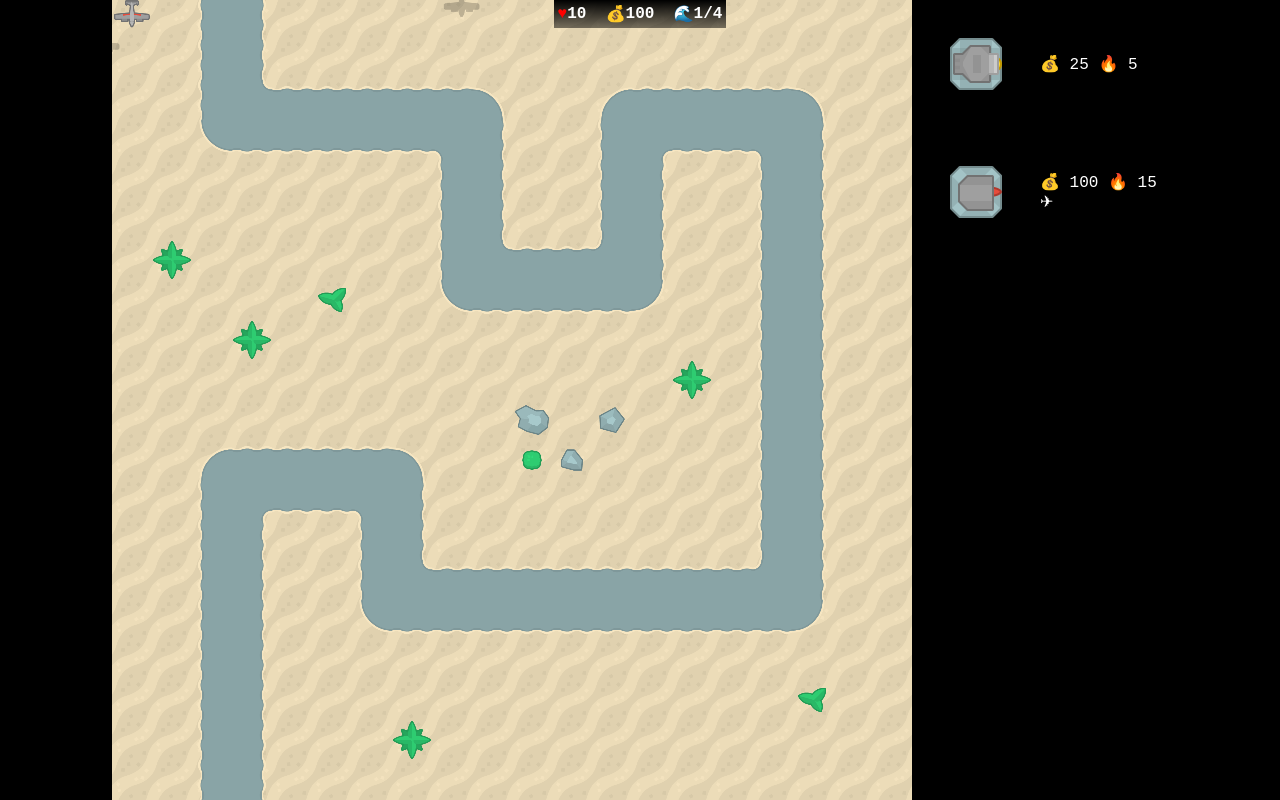
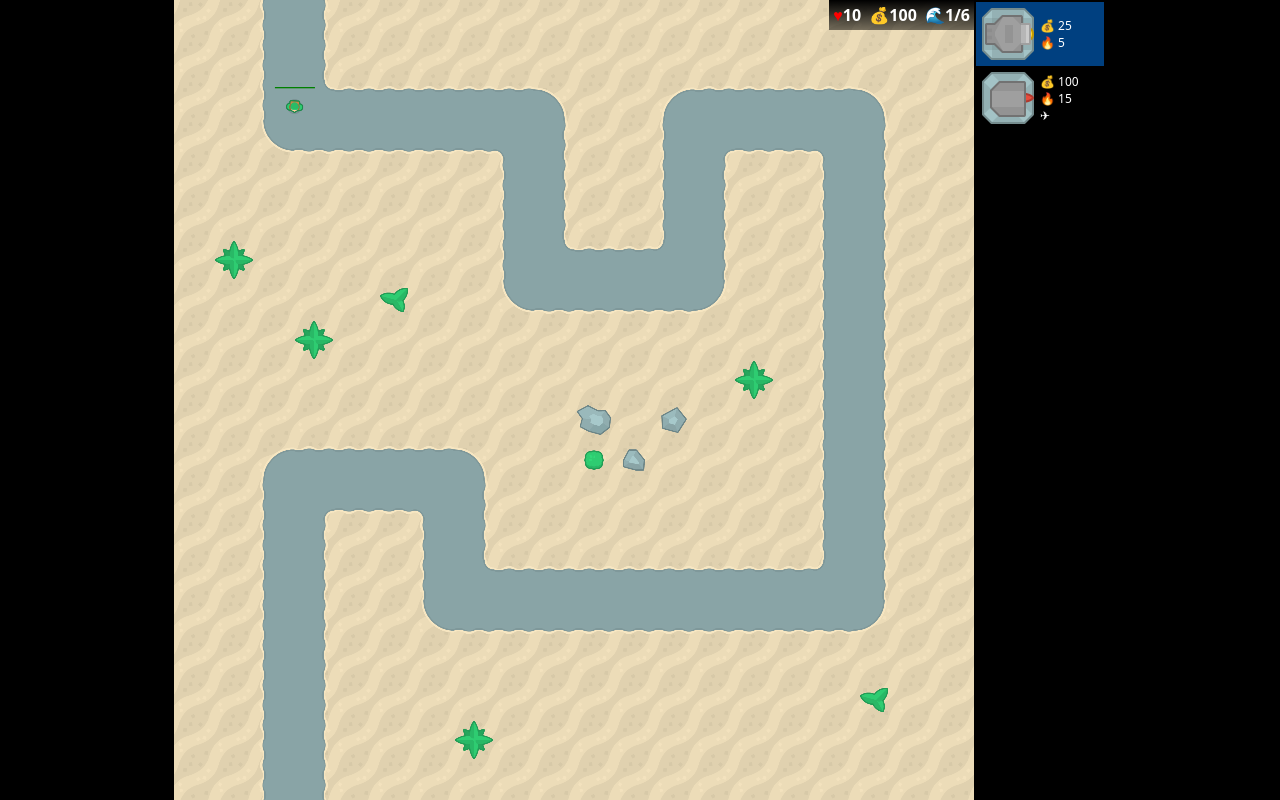
Before and after one commit to tilmanmoser/tower-defense, a website built with Vite: page index.html in a window 1280 px wide. Built offline with nearby package versions, Linux system fonts and the light colour scheme; a web font is replaced by a local one.

Commit message:
Restyled UI

```diff
--- a/package.json
+++ b/package.json
@@ -13,6 +13,6 @@
     "vite": "^5.2.0"
   },
   "dependencies": {
-    "@fontsource/vt323": "^5.0.13"
+    "@fontsource/zen-dots": "^5.0.20"
   }
 }
--- a/src/levels.ts
+++ b/src/levels.ts
@@ -35,6 +35,10 @@ export type LevelData = {
       damage: number;
       reloading: number;
       air?: boolean;
+    };
+    audio?: {
+      launch: string;
+      hit: string;
     };
   }[];
 };
@@ -162,7 +166,14 @@ export const levels: LevelData[] = [
         air: true,
       },
     ],
-    waves: [[3, 3, 3], [0], [0, 0, 1], [2, 2]],
+    waves: [
+      [0],
+      [0, 0, 1],
+      [1, 1, 1],
+      [2, 2],
+      [3, 3],
+      [1, 1, 0, 0, 2, 2, 3, 3],
+    ],
     turrets: [
       {
         image: "/turret0.png",
@@ -189,7 +200,7 @@ export const levels: LevelData[] = [
           speed: 12,
           offset: 30,
           damage: 15,
-          reloading: 16,
+          reloading: 60,
           air: true,
         },
       },
--- a/src/main.ts
+++ b/src/main.ts
@@ -1,6 +1,6 @@
 import { levels } from "./levels";
 import TowerDefense from "./towerDefense";
-import "@fontsource/vt323";
+import "@fontsource/zen-dots";
 import "./style.css";
 
 (function () {
@@ -15,14 +15,6 @@ import "./style.css";
   const canvas = document.createElement("canvas");
   canvas.width = level.tiles.cols * level.tiles.width;
   canvas.height = level.tiles.rows * level.tiles.height;
-  canvas.style.maxWidth = `min(${
-    canvas.width > canvas.height ? "100vw" : "100vh"
-  }, ${canvas.width / 2}px)`;
-  canvas.style.maxHeight = `min(${
-    canvas.width > canvas.height ? "100vh" : "100vw"
-  }, ${canvas.height / 2}px)`;
-  canvas.style.aspectRatio = `${canvas.width}/${canvas.height}`;
-  app.appendChild(canvas);
 
   // create context
   const context = canvas.getContext("2d");
@@ -34,10 +26,16 @@ import "./style.css";
     level: level,
   });
 
-  // display game stats
+  // playfield (canvas & overlay)
+  const playfield = document.createElement("div");
+  playfield.classList.add("playfield");
+  playfield.appendChild(canvas);
+  app.appendChild(playfield);
+
+  // ame stats
   const stats = document.createElement("div");
-  stats.classList.add("game-stats");
-  app.appendChild(stats);
+  stats.classList.add("stats");
+  playfield.appendChild(stats);
 
   const updateGameStats = () => {
     stats.innerHTML = `<span style="color: red">&#9829;</span> ${
@@ -49,11 +47,10 @@ import "./style.css";
     }/${level.waves.length}`;
   };
 
-  // display end screen
+  // end screen
   const overlay = document.createElement("div");
-  overlay.classList.add("game-overlay");
-  overlay.innerHTML = "Game Over";
-  app.appendChild(overlay);
+  overlay.classList.add("overlay");
+  playfield.appendChild(overlay);
 
   const showOverlay = () => {
     overlay.innerHTML =
@@ -61,32 +58,52 @@ import "./style.css";
     overlay.style.display = "flex";
   };
 
-  // display turret selection
+  // sidebar (turrets to place)
   const sidebar = document.createElement("div");
-  sidebar.classList.add("game-sidebar");
+  sidebar.classList.add("sidebar");
   app.appendChild(sidebar);
 
   for (let i = 0; i < level.turrets.length; i++) {
     const turret = level.turrets[i];
 
-    const entry = document.createElement("div");
-    entry.classList.add("entry");
+    const item = document.createElement("div");
+    item.id = `turret-${i}`;
+    item.classList.add("turret");
+    if (i == 0) item.classList.add("current");
+
     const icon = new Image();
     icon.src = turret.icon;
-    entry.appendChild(icon);
+    item.appendChild(icon);
 
-    const description = document.createElement("div");
-    description.classList.add("description");
-    description.innerHTML = `&#x1F4B0; ${turret.cost} &#x1F525; ${
-      turret.projectiles.damage
-    } ${turret.projectiles.air ? "&#9992" : ""}`;
-    entry.appendChild(description);
+    const description = document.createElement("ul");
+    description.innerHTML = `
+      <li>&#x1F4B0; ${turret.cost}</li>
+      <li>&#x1F525; ${turret.projectiles.damage}</li>
+      <li>${turret.projectiles.air ? "&#9992" : ""}</li>
+    `;
+    item.appendChild(description);
 
-    entry.onclick = () => {
+    item.onclick = () => {
       towerDefense.turretToPlaceIndex = i;
+      document
+        .querySelectorAll(".turret")
+        .forEach((t) => t.classList.remove("current"));
+      document.querySelector(`#turret-${i}`)?.classList.add("current");
     };
-    sidebar.appendChild(entry);
+    sidebar.appendChild(item);
   }
+
+  // resize canvas on window resize
+  const onResize = () => {
+    const rect = document.body.getBoundingClientRect();
+    const scaleX =
+      (rect.width - sidebar.getBoundingClientRect().width) / canvas.width;
+    const scaleY = rect.height / canvas.height;
+    canvas.style.width = `${canvas.width * Math.min(scaleX, scaleY)}px`;
+    canvas.style.height = `${canvas.height * Math.min(scaleX, scaleY)}px`;
+  };
+  onResize();
+  window.onresize = () => onResize();
 
   // run game
   (function animate() {
--- a/src/style.css
+++ b/src/style.css
@@ -1,24 +1,36 @@
+:root {
+  font-family: "Zen Dots", system-ui;
+  font-size: 16px;
+}
+
 html,
 body {
   margin: 0;
   padding: 0;
   background: black;
-  font-family: "VT232", monospace;
-  font-size: 16px;
+  width: 100%;
+  height: 100%;
+  overflow: hidden;
 }
 
 #app {
   display: flex;
-  align-items: center;
+  align-items: top;
   justify-content: center;
-  position: relative;
   margin: auto;
 }
 
-#app .game-stats {
+.playfield {
+  position: relative;
+  display: flex;
+  align-items: top;
+  justify-content: center;
+}
+
+.stats {
   position: absolute;
-  top: 0px;
-  margin: 0 auto;
+  top: 0;
+  right: 0;
   padding: 4px;
   display: flex;
   align-items: center;
@@ -27,7 +39,7 @@ body {
   background: linear-gradient(rgba(0, 0, 0, 1), rgba(0, 0, 0, 0.5));
 }
 
-#app .game-overlay {
+.overlay {
   position: absolute;
   top: 0;
   bottom: 0;
@@ -43,20 +55,40 @@ body {
   -webkit-text-stroke: 3px black;
 }
 
-#app .game-sidebar {
-  width: 256px;
-  height: 100vh;
+.sidebar {
+  min-width: 128px;
   display: flex;
   flex-direction: column;
+  padding: 2px;
+  color: white;
+  font-size: 12px;
 }
 
-.entry {
+.turret {
   display: flex;
   align-items: center;
-  color: white;
+  justify-content: left;
 }
 
-.entry img {
-  width: 50%;
-  transform: scale(0.5);
+.turret:hover {
+  background: rgba(255, 255, 255, 0.25);
+  cursor: pointer;
 }
+
+.turret:active {
+  background: rgba(255, 0, 0, 0.25);
+}
+
+.turret.current {
+  background: rgba(0, 128, 255, 0.5);
+}
+
+.turret ul {
+  list-style-type: none;
+  margin: 0;
+  padding: 0;
+}
+
+.turret img {
+  width: 64px;
+}
--- a/src/units/turret.ts
+++ b/src/units/turret.ts
@@ -19,6 +19,7 @@ export default class Turret {
   };
   projectile: Projectile | undefined;
   reloading!: number;
+  audio: { launch: string; hit: string } | undefined;
 
   public constructor(props: {
     context: CanvasRenderingContext2D;
@@ -34,6 +35,10 @@ export default class Turret {
       reloading: number;
       air?: boolean;
     };
+    audio?: {
+      launch: string;
+      hit: string;
+    };
   }) {
     // rendering
     this.context = props.context;
@@ -48,6 +53,7 @@ export default class Turret {
     this.projectiles = props.projectiles;
     this.projectile = undefined;
     this.reloading = 0;
+    this.audio = props.audio;
   }
 
   public update(intruders: Intruder[]) {
@@ -75,6 +81,10 @@ export default class Turret {
             maxDistance: this.radius,
             ...this.projectiles,
           });
+          if (this.audio) {
+            const sound = new Audio(this.audio.launch);
+            sound.play();
+          }
         }
       }
     }
@@ -85,6 +95,10 @@ export default class Turret {
         this.projectile.target.health -= this.projectiles.damage;
         this.projectile = undefined;
         this.reloading = -this.projectiles.reloading;
+        if (this.audio) {
+          const sound = new Audio(this.audio.hit);
+          sound.play();
+        }
       } else if (this.projectile.hasMissedTarget()) {
         this.projectile = undefined;
         this.reloading = -this.projectiles.reloading;
```
Also changed, not shown: 1 other file.
